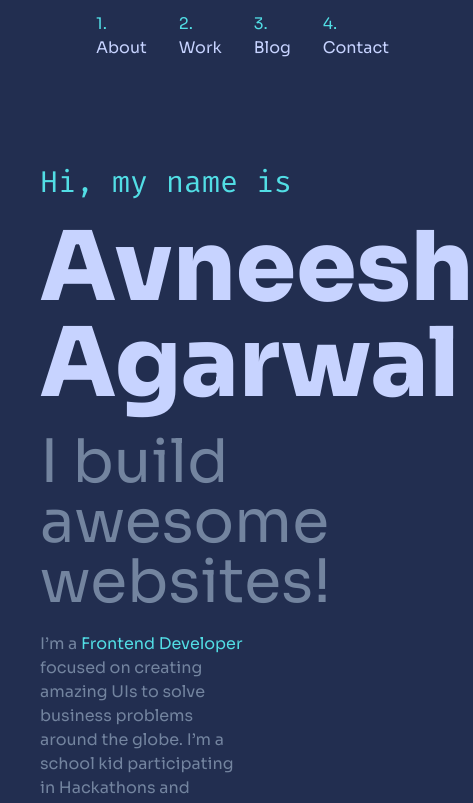
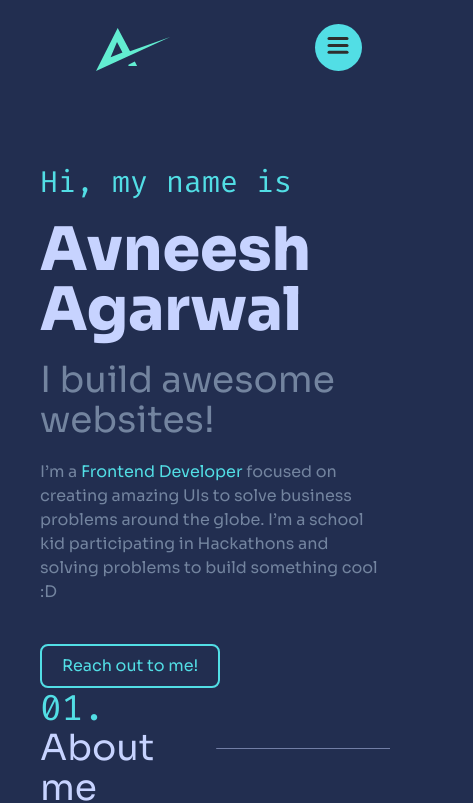
Before and after one commit to siun202/archive-portfolio, a Next.js app: page / in a window 390 px wide. Shown: the top 803 px of the page, 473 px wide, since content can reach past the window. Built offline with nearby package versions, Linux system fonts and the light colour scheme.

Commit message:
added sidebar

```diff
--- a/components/Header.tsx
+++ b/components/Header.tsx
@@ -1,8 +1,37 @@
 import Image from "next/image";
+import { motion, useCycle } from "framer-motion";
+import { useDimensions } from "../hooks/useDimensions";
+import MenuToggle from "./header/MenuToggle";
+import { Navigation } from "./header/Navigation";
+import { useRef } from "react";
+
+const sidebar = {
+  open: (height = 1000) => ({
+    clipPath: `circle(${height * 2 + 200}px at 40px 40px)`,
+    transition: {
+      type: "spring",
+      stiffness: 20,
+      restDelta: 2,
+    },
+  }),
+  closed: {
+    clipPath: "circle(30px at 40px 40px)",
+    transition: {
+      delay: 0.5,
+      type: "spring",
+      stiffness: 400,
+      damping: 40,
+    },
+  },
+};
 
 const Header = () => {
+  const [isOpen, toggleOpen] = useCycle(false, true);
+  const containerRef = useRef(null);
+  const { height } = useDimensions(containerRef);
+
   return (
-    <nav className="py-3 px-24 sticky flex justify-between items-center">
+    <nav className="py-3 px-24 md:sticky md:flex justify-between items-center">
       <Image
         width={75}
         height={75}
@@ -10,7 +39,20 @@ const Header = () => {
         src="/logo.svg"
         alt="logo"
       />
-      <ol className="flex space-x-8">
+
+      <motion.nav
+        className="absolute top-2 md:hidden left-0 w-full"
+        initial={false}
+        animate={isOpen ? "open" : "closed"}
+        custom={height}
+        ref={containerRef}
+      >
+        <motion.div className="background" variants={sidebar} />
+        <Navigation />
+        <MenuToggle toggle={() => toggleOpen()} />
+      </motion.nav>
+
+      <ol className=" space-x-8 md:flex hidden">
         <li className="text-text cursor-pointer border-b-2 border-transparent hover:border-neongreen">
           <span className="text-neongreen">1. </span> About
         </li>
--- a/components/Intro.tsx
+++ b/components/Intro.tsx
@@ -2,11 +2,13 @@ import React from "react";
 
 const Intro = () => {
   return (
-    <div className="space-y-5 mt-20 h-[80vh]">
+    <div className="space-y-5 mt-20 md:h-[80vh]">
       <h3 className="text-neongreen font-fira text-3xl">Hi, my name is</h3>
-      <h1 className="text-text font-extrabold text-8xl">Avneesh Agarwal</h1>
-      <h2 className="text-textdark text-6xl">I build awesome websites!</h2>
-      <h4 className="w-3/5 text-textdark">
+      <h1 className="text-text font-extrabold  text-6xl md:text-8xl">
+        Avneesh Agarwal
+      </h1>
+      <h2 className="text-textdark text-4xl md:text-6xl">I build awesome websites!</h2>
+      <h4 className="md:w-3/5 text-textdark">
         I&rsquo;m a <span className="text-neongreen">Frontend Developer</span>{" "}
         focused on creating amazing UIs to solve business problems around the
         globe. I’m a school kid participating in Hackathons and solving problems
--- /dev/null
+++ b/components/header/MenuItem.tsx
@@ -0,0 +1,45 @@
+import * as React from "react";
+import { motion } from "framer-motion";
+
+const variants = {
+  open: {
+    y: 0,
+    opacity: 1,
+    transition: {
+      y: { stiffness: 1000, velocity: -100 },
+    },
+  },
+  closed: {
+    y: 50,
+    opacity: 0,
+    transition: {
+      y: { stiffness: 1000 },
+    },
+  },
+};
+
+const MenuItem: React.FC<any> = () => {
+  return (
+    <motion.li
+      className="list-none flex-col mb-5 flex cursor-pointer items-end bg-bgblue h-screen -mr-3 space-y-5"
+      variants={variants}
+      whileHover={{ scale: 1.1 }}
+      whileTap={{ scale: 0.95 }}
+    >
+      <li className="text-text cursor-pointer border-b-2 text-xl border-transparent hover:border-neongreen">
+        <span className="text-neongreen">1. </span> About
+      </li>
+      <li className="text-text cursor-pointer border-b-2 text-xl border-transparent hover:border-neongreen">
+        <span className="text-neongreen">2. </span>Work
+      </li>
+      <li className="text-text cursor-pointer border-b-2 text-xl border-transparent hover:border-neongreen">
+        <span className="text-neongreen">3. </span>Blog
+      </li>
+      <li className="text-text cursor-pointer border-b-2 text-xl border-transparent hover:border-neongreen">
+        <span className="text-neongreen">4. </span>Contact
+      </li>
+    </motion.li>
+  );
+};
+
+export default MenuItem;
--- /dev/null
+++ b/components/header/MenuToggle.tsx
@@ -0,0 +1,44 @@
+import * as React from "react";
+import { motion } from "framer-motion";
+
+const Path = (props: any) => (
+  <motion.path
+    fill="transparent"
+    strokeWidth="3"
+    stroke="hsl(0, 0%, 18%)"
+    strokeLinecap="round"
+    {...props}
+  />
+);
+
+const MenuToggle: React.FC<any> = ({ toggle }) => (
+  <button
+    className="outline-none px-3 py-3 items-center justify-between flex text-neongreen fill-current bg-neongreen border-none cursor-pointer select-none absolute top-4 right-7 rounded-full"
+    onClick={toggle}
+  >
+    <svg width="23" height="23" viewBox="0 0 23 23">
+      <Path
+        variants={{
+          closed: { d: "M 2 2.5 L 20 2.5" },
+          open: { d: "M 3 16.5 L 17 2.5" },
+        }}
+      />
+      <Path
+        d="M 2 9.423 L 20 9.423"
+        variants={{
+          closed: { opacity: 1 },
+          open: { opacity: 0 },
+        }}
+        transition={{ duration: 0.1 }}
+      />
+      <Path
+        variants={{
+          closed: { d: "M 2 16.346 L 20 16.346" },
+          open: { d: "M 3 2.5 L 17 16.346" },
+        }}
+      />
+    </svg>
+  </button>
+);
+
+export default MenuToggle;
--- /dev/null
+++ b/components/header/Navigation.tsx
@@ -0,0 +1,23 @@
+import * as React from "react";
+import { motion } from "framer-motion";
+import MenuItem from "./MenuItem";
+
+const variants = {
+  open: {
+    transition: { staggerChildren: 0.07, delayChildren: 0.2 },
+  },
+  closed: {
+    transition: { staggerChildren: 0.05, staggerDirection: -1 },
+  },
+};
+
+console.log(variants);
+
+export const Navigation = () => (
+  <motion.ul
+    className="m-0 p-6 absolute right-0 top-24 w-60"
+    variants={variants}
+  >
+    <MenuItem />
+  </motion.ul>
+);
--- /dev/null
+++ b/hooks/useDimensions.ts
@@ -0,0 +1,16 @@
+import { useEffect, useRef } from "react";
+
+// Naive implementation - in reality would want to attach
+// a window or resize listener. Also use state/layoutEffect instead of ref/effect
+// if this is important to know on initial client render.
+// It would be safer to  return null for unmeasured states.
+export const useDimensions = (ref: any) => {
+  const dimensions = useRef({ width: 0, height: 0 });
+
+  useEffect(() => {
+    dimensions.current.width = ref.current.offsetWidth;
+    dimensions.current.height = ref.current.offsetHeight;
+  }, [ref]);
+
+  return dimensions.current;
+};
--- a/package.json
+++ b/package.json
@@ -7,13 +7,14 @@
     "lint": "next lint"
   },
   "dependencies": {
+    "framer-motion": "^4.1.17",
     "next": "latest",
     "react": "^17.0.2",
     "react-dom": "^17.0.2"
   },
   "devDependencies": {
     "@types/react": "^17.0.19",
-    "autoprefixer": "^10.3.3",
+    "autoprefixer": "^10.3.4",
     "eslint": "7.32.0",
     "eslint-config-next": "11.1.2",
     "postcss": "^8.3.6",
--- a/pages/index.tsx
+++ b/pages/index.tsx
@@ -17,7 +17,6 @@ export default function Home() {
 
       <div className="md:ml-40 ml-10 sm:ml-20 mb-10">
         <Intro />
-
         <About />
       </div>
     </div>
--- a/styles/globals.css
+++ b/styles/globals.css
@@ -20,6 +20,16 @@ body::-webkit-scrollbar-thumb {
   border: 3px solid var(--navy);
   border-radius: 10px;
 }
+
 body::-webkit-scrollbar-track {
   background: transparent;
 }
+
+.background {
+  position: absolute;
+  top: 0;
+  left: 0;
+  bottom: 0;
+  width: 300px;
+  background: #fff;
+}
```
Also changed, not shown: 1 other file (tests, documents, lock files or other folders).
